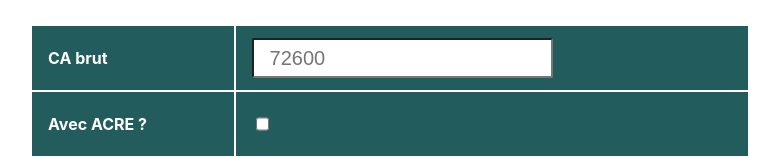
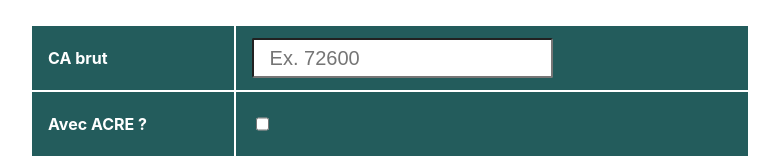
Before and after one commit to mlaopane/calculatrice-micro-entreprise, a Svelte app: page / in a window 1280 px wide. Shown: the top 158 px of the page, without its empty margins (250-1029 px from the left). Built offline with nearby package versions, Linux system fonts and the light colour scheme.

Commit message:
Make gross revenue input placeholder more explicit

```diff
--- a/src/app/revenu-micro-entrepreneur/Calculator.svelte
+++ b/src/app/revenu-micro-entrepreneur/Calculator.svelte
@@ -32,7 +32,7 @@
           <NumberInput
             id="ca-brut"
             name="grossRevenue"
-            placeholder="72600"
+            placeholder="Ex. 72600"
             bind:value={grossRevenue}
           />
         </TableCell>
```
